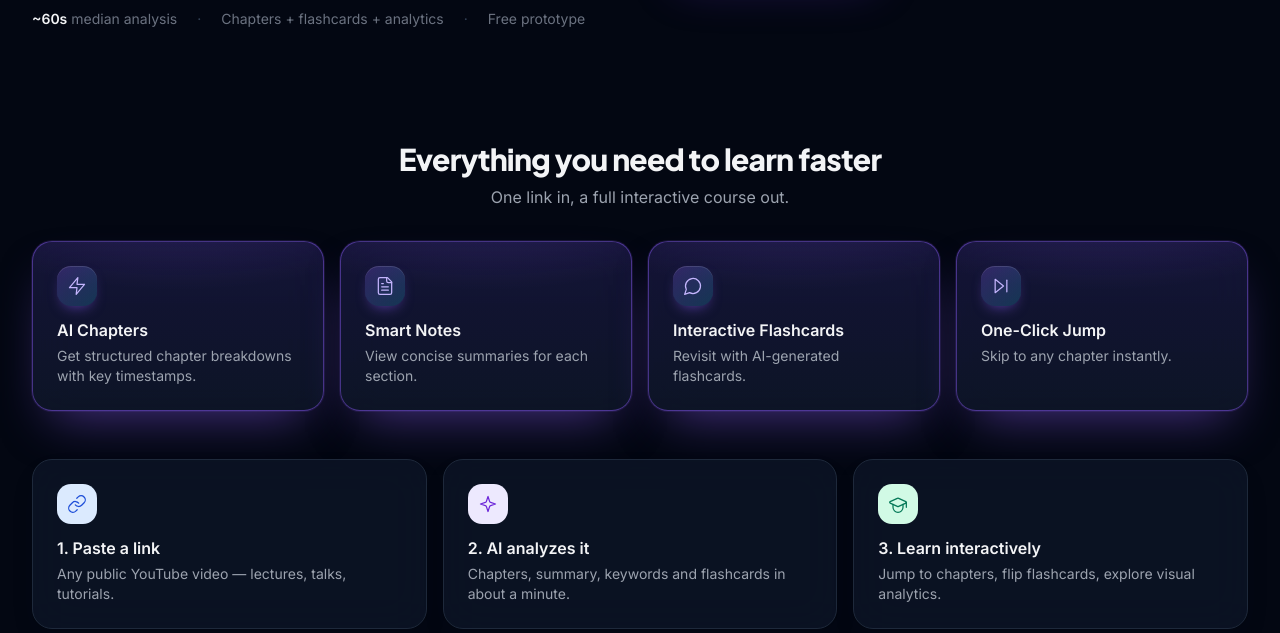
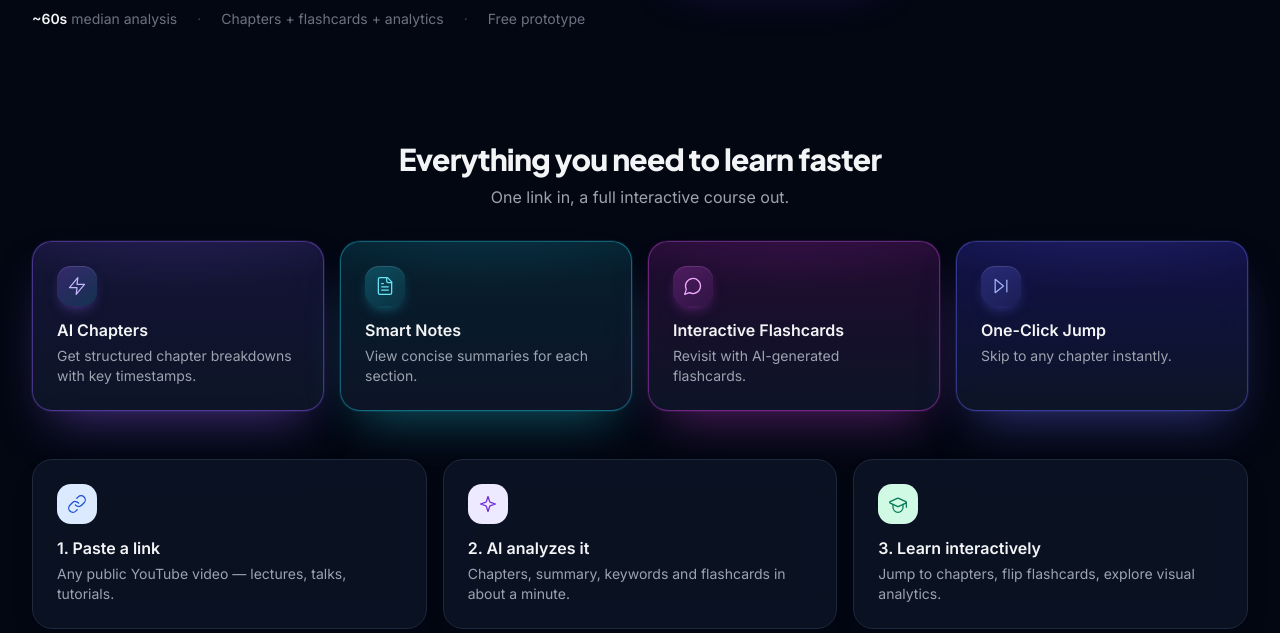
Before and after one commit to uzi612/EduClip, a Django app: page / in a window 1280 px wide. Shown: the part 656-1289 px from the top of the page. Run offline with Django 5.2, Linux system fonts and the light colour scheme; data that the repository does not hold is empty; style sheets or scripts are compiled from the project's sources; parts of the project's set-up code (start-up, migrations or seed data) failed here and were passed over.

Commit message:
feat(cards): per-card theme-family colors for top-4 features

```diff
--- a/static/css/landing.css
+++ b/static/css/landing.css
@@ -390,31 +390,112 @@
   box-shadow: 0 1px 2px rgba(15, 23, 42, 0.05), 0 12px 32px -12px rgba(15, 23, 42, 0.18);
   transition: transform 0.2s ease, box-shadow 0.2s ease, border-color 0.2s ease;
 }
-/* Signature treatment for the top-4 feature cards: one unified violet→cyan
-   identity on all four (scoped to #features so how-it-works keeps its style). */
+/* Signature treatment for the top-4 feature cards: each card carries its own
+   color drawn from the app's violet→cyan identity (scoped to #features so
+   how-it-works keeps its style). Card order: 1 violet, 2 cyan, 3 fuchsia, 4 indigo. */
 #features .feature-card {
-  background:
-    radial-gradient(24rem 10rem at 50% -4rem, rgba(139, 92, 246, 0.14), transparent 70%),
-    linear-gradient(180deg, #ffffff 0%, #f5f3ff 100%);
   border-color: rgba(139, 92, 246, 0.35);
   box-shadow: 0 1px 2px rgba(15, 23, 42, 0.05), 0 20px 45px -18px rgba(124, 58, 237, 0.45);
 }
+#features .feature-card:nth-child(1) {
+  background:
+    radial-gradient(24rem 10rem at 50% -4rem, rgba(139, 92, 246, 0.16), transparent 70%),
+    linear-gradient(180deg, #ffffff 0%, #f5f3ff 100%);
+}
+#features .feature-card:nth-child(2) {
+  background:
+    radial-gradient(24rem 10rem at 50% -4rem, rgba(34, 211, 238, 0.16), transparent 70%),
+    linear-gradient(180deg, #ffffff 0%, #ecfeff 100%);
+  border-color: rgba(6, 182, 212, 0.35);
+  box-shadow: 0 1px 2px rgba(15, 23, 42, 0.05), 0 20px 45px -18px rgba(6, 182, 212, 0.4);
+}
+#features .feature-card:nth-child(3) {
+  background:
+    radial-gradient(24rem 10rem at 50% -4rem, rgba(217, 70, 239, 0.14), transparent 70%),
+    linear-gradient(180deg, #ffffff 0%, #fdf4ff 100%);
+  border-color: rgba(217, 70, 239, 0.32);
+  box-shadow: 0 1px 2px rgba(15, 23, 42, 0.05), 0 20px 45px -18px rgba(217, 70, 239, 0.4);
+}
+#features .feature-card:nth-child(4) {
+  background:
+    radial-gradient(24rem 10rem at 50% -4rem, rgba(99, 102, 241, 0.16), transparent 70%),
+    linear-gradient(180deg, #ffffff 0%, #eef2ff 100%);
+  border-color: rgba(99, 102, 241, 0.35);
+  box-shadow: 0 1px 2px rgba(15, 23, 42, 0.05), 0 20px 45px -18px rgba(99, 102, 241, 0.45);
+}
 #features .feature-card .feature-badge {
-  background: linear-gradient(135deg, #ede9fe, #cffafe);
-  color: #6d28d9;
   box-shadow: inset 0 1px 0 rgba(255, 255, 255, 0.7), 0 6px 14px -6px rgba(124, 58, 237, 0.5);
 }
+#features .feature-card:nth-child(1) .feature-badge {
+  background: linear-gradient(135deg, #ede9fe, #ddd6fe);
+  color: #6d28d9;
+}
+#features .feature-card:nth-child(2) .feature-badge {
+  background: linear-gradient(135deg, #cffafe, #a5f3fc);
+  color: #0e7490;
+  box-shadow: inset 0 1px 0 rgba(255, 255, 255, 0.7), 0 6px 14px -6px rgba(6, 182, 212, 0.5);
+}
+#features .feature-card:nth-child(3) .feature-badge {
+  background: linear-gradient(135deg, #fae8ff, #f5d0fe);
+  color: #a21caf;
+  box-shadow: inset 0 1px 0 rgba(255, 255, 255, 0.7), 0 6px 14px -6px rgba(217, 70, 239, 0.5);
+}
+#features .feature-card:nth-child(4) .feature-badge {
+  background: linear-gradient(135deg, #e0e7ff, #c7d2fe);
+  color: #4338ca;
+  box-shadow: inset 0 1px 0 rgba(255, 255, 255, 0.7), 0 6px 14px -6px rgba(99, 102, 241, 0.5);
+}
 html.dark #features .feature-card {
-  background:
-    radial-gradient(24rem 10rem at 50% -4rem, rgba(139, 92, 246, 0.22), transparent 70%),
-    linear-gradient(180deg, rgba(30, 27, 75, 0.65), rgba(15, 23, 42, 0.85));
   border-color: rgba(139, 92, 246, 0.45);
   box-shadow: 0 0 0 1px rgba(139, 92, 246, 0.12), 0 24px 50px -20px rgba(139, 92, 246, 0.5);
 }
+html.dark #features .feature-card:nth-child(1) {
+  background:
+    radial-gradient(24rem 10rem at 50% -4rem, rgba(139, 92, 246, 0.24), transparent 70%),
+    linear-gradient(180deg, rgba(30, 27, 75, 0.65), rgba(15, 23, 42, 0.85));
+}
+html.dark #features .feature-card:nth-child(2) {
+  background:
+    radial-gradient(24rem 10rem at 50% -4rem, rgba(34, 211, 238, 0.18), transparent 70%),
+    linear-gradient(180deg, rgba(8, 51, 68, 0.55), rgba(15, 23, 42, 0.85));
+  border-color: rgba(34, 211, 238, 0.4);
+  box-shadow: 0 0 0 1px rgba(34, 211, 238, 0.1), 0 24px 50px -20px rgba(34, 211, 238, 0.4);
+}
+html.dark #features .feature-card:nth-child(3) {
+  background:
+    radial-gradient(24rem 10rem at 50% -4rem, rgba(217, 70, 239, 0.2), transparent 70%),
+    linear-gradient(180deg, rgba(59, 15, 74, 0.55), rgba(15, 23, 42, 0.85));
+  border-color: rgba(217, 70, 239, 0.4);
+  box-shadow: 0 0 0 1px rgba(217, 70, 239, 0.1), 0 24px 50px -20px rgba(217, 70, 239, 0.4);
+}
+html.dark #features .feature-card:nth-child(4) {
+  background:
+    radial-gradient(24rem 10rem at 50% -4rem, rgba(99, 102, 241, 0.24), transparent 70%),
+    linear-gradient(180deg, rgba(30, 27, 117, 0.55), rgba(15, 23, 42, 0.85));
+  border-color: rgba(99, 102, 241, 0.45);
+  box-shadow: 0 0 0 1px rgba(99, 102, 241, 0.12), 0 24px 50px -20px rgba(99, 102, 241, 0.5);
+}
 html.dark #features .feature-card .feature-badge {
-  background: linear-gradient(135deg, rgba(139, 92, 246, 0.25), rgba(34, 211, 238, 0.18));
+  box-shadow: inset 0 1px 0 rgba(255, 255, 255, 0.12), 0 6px 14px -6px rgba(139, 92, 246, 0.6);
+}
+html.dark #features .feature-card:nth-child(1) .feature-badge {
+  background: linear-gradient(135deg, rgba(139, 92, 246, 0.28), rgba(34, 211, 238, 0.16));
   color: #c4b5fd;
-  box-shadow: inset 0 1px 0 rgba(255, 255, 255, 0.12), 0 6px 14px -6px rgba(139, 92, 246, 0.6);
+}
+html.dark #features .feature-card:nth-child(2) .feature-badge {
+  background: linear-gradient(135deg, rgba(34, 211, 238, 0.25), rgba(34, 211, 238, 0.12));
+  color: #67e8f9;
+  box-shadow: inset 0 1px 0 rgba(255, 255, 255, 0.12), 0 6px 14px -6px rgba(34, 211, 238, 0.55);
+}
+html.dark #features .feature-card:nth-child(3) .feature-badge {
+  background: linear-gradient(135deg, rgba(217, 70, 239, 0.25), rgba(217, 70, 239, 0.12));
+  color: #f0abfc;
+  box-shadow: inset 0 1px 0 rgba(255, 255, 255, 0.12), 0 6px 14px -6px rgba(217, 70, 239, 0.55);
+}
+html.dark #features .feature-card:nth-child(4) .feature-badge {
+  background: linear-gradient(135deg, rgba(99, 102, 241, 0.28), rgba(99, 102, 241, 0.14));
+  color: #a5b4fc;
+  box-shadow: inset 0 1px 0 rgba(255, 255, 255, 0.12), 0 6px 14px -6px rgba(99, 102, 241, 0.6);
 }
 .feature-card:hover {
   transform: translateY(-3px);
```
